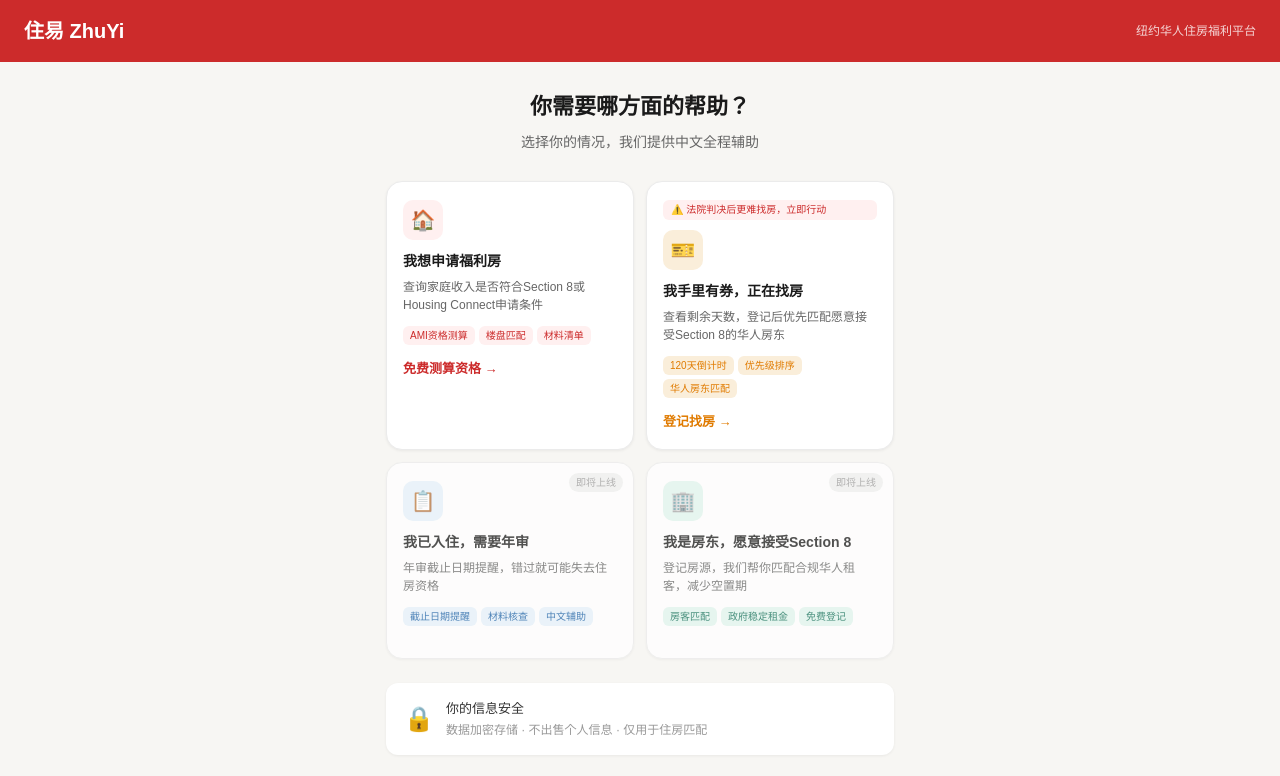
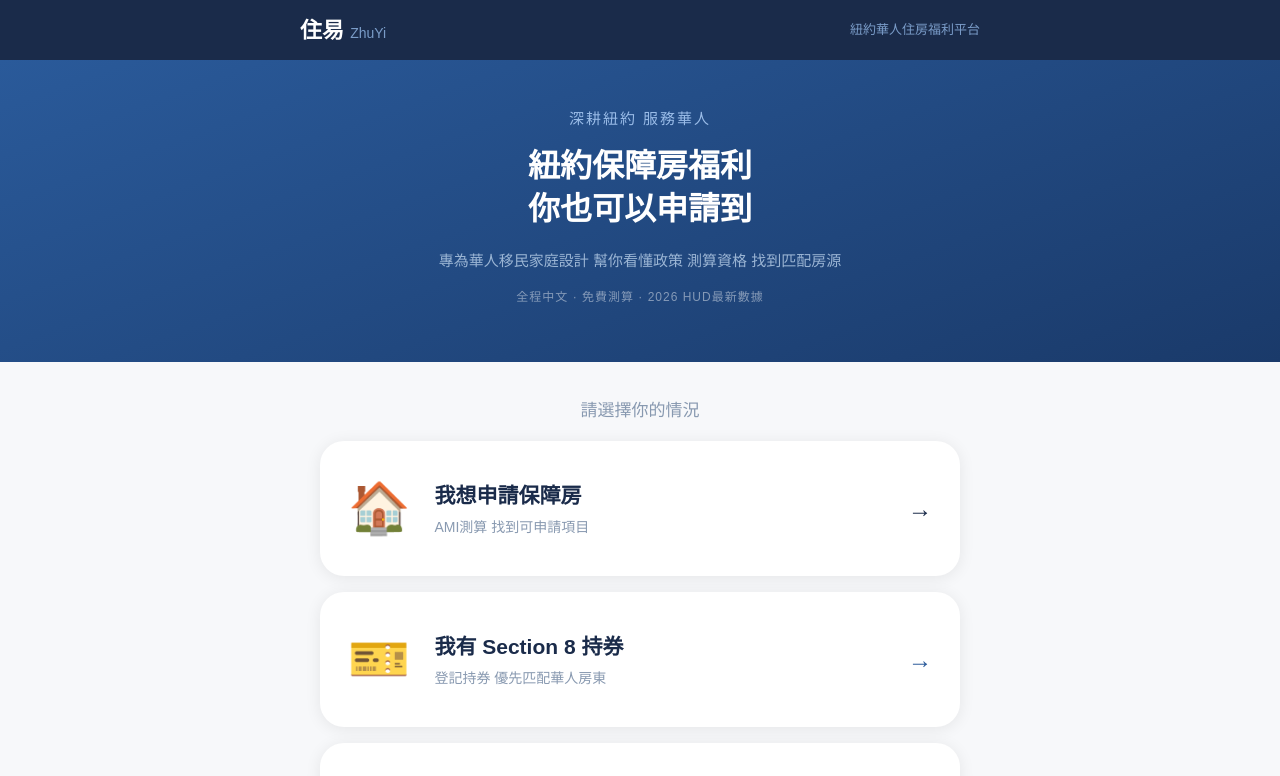
Before and after one commit to mtaiya2026jan-beep/zhuyi, a Next.js app: page / in a window 1280 px wide. Shown: the top 776 px of the page. Built offline with nearby package versions, Linux system fonts and the light colour scheme.

Commit message:
feat: replace homepage with new UI

```diff
--- a/src/app/page.tsx
+++ b/src/app/page.tsx
@@ -1,228 +1,82 @@
-'use client'
-
-import { useState } from 'react'
-
-const cards = [
-  {
-    id: 'ami',
-    emoji: '🏠',
-    title: '我想申请福利房',
-    desc: '查询家庭收入是否符合Section 8或Housing Connect申请条件',
-    tags: ['AMI资格测算', '楼盘匹配', '材料清单'],
-    color: '#CC2B2B',
-    bg: '#FFF0F0',
-    href: '/ami',
-    cta: '免费测算资格 →',
-  },
-  {
-    id: 'voucher',
-    emoji: '🎫',
-    title: '我手里有券，正在找房',
-    desc: '查看剩余天数，登记后优先匹配愿意接受Section 8的华人房东',
-    tags: ['120天倒计时', '优先级排序', '华人房东匹配'],
-    color: '#E07B00',
-    bg: '#FAEEDA',
-    href: '/voucher',
-    cta: '登记找房 →',
-    badge: '法院判决后更难找房，立即行动',
-  },
-  {
-    id: 'renewal',
-    emoji: '📋',
-    title: '我已入住，需要年审',
-    desc: '年审截止日期提醒，错过就可能失去住房资格',
-    tags: ['截止日期提醒', '材料核查', '中文辅助'],
-    color: '#185FA5',
-    bg: '#E6F1FB',
-    href: '/renewal',
-    cta: '设置年审提醒 →',
-    comingSoon: true,
-  },
-  {
-    id: 'landlord',
-    emoji: '🏢',
-    title: '我是房东，愿意接受Section 8',
-    desc: '登记房源，我们帮你匹配合规华人租客，减少空置期',
-    tags: ['房客匹配', '政府稳定租金', '免费登记'],
-    color: '#0F6E56',
-    bg: '#E1F5EE',
-    href: '/landlord',
-    cta: '登记房源 →',
-    comingSoon: true,
-  },
-]
-
-export default function HomePage() {
-  const [hoveredId, setHoveredId] = useState<string | null>(null)
-
+"use client";
+import {useRouter} from "next/navigation";
+const CARDS=[
+  {icon:"🏠",title:"我想申請保障房",sub:"AMI測算  找到可申請項目",href:"/ami",color:"#1A2B4A"},
+  {icon:"🎫",title:"我有 Section 8 持券",sub:"登記持券  優先匹配華人房東",href:"/voucher",color:"#2A5A9A"},
+  {icon:"🏘️",title:"我是華人房東",sub:"登記房源  接受持券租客",href:"/landlord",color:"#3A7A6A"},
+  {icon:"📋",title:"我已經申請了",sub:"診斷進度  查看卡在哪個環節",href:"/status",color:"#7A4A9A"},
+  {icon:"🏛️",title:"福利住房數據庫",sub:"三大機構房源  全美8券房東  每月更新",href:"/database",color:"#B05A00"},
+];
+const PRICING=[
+  {icon:"🆓",label:"AMI資格測算",desc:"輸入收入即知道你屬於哪個檔位、可申請哪些項目",price:"永久免費",priceColor:"#4AE89A",free:true},
+  {icon:"📋",label:"申請全程指引",desc:"中文填表指導、文件清單、截止日提醒、申請狀態追蹤",price:"$19.9 / 月",priceColor:"#FFD066",free:false},
+  {icon:"📅",label:"年審截止日提醒",desc:"Section 8 年審截止、Housing Connect 抽籤到期，統一管理不漏接",price:"$79 / 年",priceColor:"#FFD066",free:false},
+  {icon:"🤝",label:"持券成功找房撮合",desc:"為持券人配對接受 Section 8 的華人房東，簽約後一次性收費",price:"$1,400 / 單",priceColor:"#FFD066",free:false},
+];
+export default function Home(){
+  const router=useRouter();
   return (
-    <main style={{
-      minHeight: '100vh',
-      background: '#F7F6F3',
-      fontFamily: "'PingFang SC','Hiragino Sans GB','Microsoft YaHei',sans-serif",
-    }}>
-      {/* 顶部导航 */}
-      <div style={{
-        background: '#CC2B2B',
-        padding: '16px 24px',
-        display: 'flex',
-        alignItems: 'center',
-        justifyContent: 'space-between',
-      }}>
-        <div style={{ color: 'white', fontSize: '20px', fontWeight: '700' }}>住易 ZhuYi</div>
-        <div style={{ color: 'rgba(255,255,255,0.8)', fontSize: '12px' }}>纽约华人住房福利平台</div>
+    <div style={{fontFamily:"PingFang TC,Noto Sans TC,sans-serif",minHeight:"100vh",background:"#F7F8FA"}}>
+      <div style={{background:"#1A2B4A",padding:"0 24px"}}>
+        <div style={{maxWidth:680,margin:"0 auto",display:"flex",alignItems:"center",justifyContent:"space-between",height:60}}>
+          <div style={{color:"#fff",fontSize:22,fontWeight:800}}>住易 <span style={{fontSize:14,color:"#7A9CC8",fontWeight:400}}>ZhuYi</span></div>
+          <div style={{fontSize:13,color:"#7A9CC8"}}>紐約華人住房福利平台</div>
         </div>
-
-      <div style={{ maxWidth: '540px', margin: '0 auto', padding: '28px 16px' }}>
-
-        {/* 头部介绍 */}
-        <div style={{ marginBottom: '28px', textAlign: 'center' }}>
-          <h1 style={{ fontSize: '22px', fontWeight: '700', color: '#1a1a1a', margin: '0 0 8px' }}>
-            你需要哪方面的帮助？
-          </h1>
-          <p style={{ fontSize: '14px', color: '#666', margin: '0', lineHeight: '1.6' }}>
-            选择你的情况，我们提供中文全程辅助
-          </p>
       </div>
-
-        {/* 卡片网格 */}
-        <div style={{ display: 'grid', gridTemplateColumns: '1fr 1fr', gap: '12px', marginBottom: '24px' }}>
-          {cards.map(card => (
-            <div
-              key={card.id}
-              onClick={() => { if (!card.comingSoon) window.location.href = card.href }}
-              onMouseEnter={() => setHoveredId(card.id)}
-              onMouseLeave={() => setHoveredId(null)}
-              style={{
-                background: 'white',
-                borderRadius: '16px',
-                padding: '18px 16px',
-                border: hoveredId === card.id && !card.comingSoon
-                  ? `2px solid ${card.color}`
-                  : '1.5px solid #EBEBEB',
-                cursor: card.comingSoon ? 'default' : 'pointer',
-                transition: 'all 0.15s',
-                position: 'relative',
-                opacity: card.comingSoon ? 0.75 : 1,
-                boxShadow: hoveredId === card.id && !card.comingSoon
-                  ? `0 4px 16px ${card.color}20`
-                  : '0 1px 3px rgba(0,0,0,0.06)',
-              }}
-            >
-              {/* 即将上线标签 */}
-              {card.comingSoon && (
-                <div style={{
-                  position: 'absolute', top: '10px', right: '10px',
-                  background: '#F0F0F0', color: '#999',
-                  fontSize: '10px', fontWeight: '500',
-                  padding: '2px 7px', borderRadius: '10px',
-                }}>
-                  即将上线
+      <div style={{background:"linear-gradient(160deg,#2A5A9A 0%,#1A3A6A 100%)",padding:"48px 24px 56px",textAlign:"center"}}>
+        <div style={{maxWidth:520,margin:"0 auto"}}>
+          <div style={{fontSize:15,color:"#9ABCE8",letterSpacing:2,marginBottom:14}}>深耕紐約  服務華人</div>
+          <h1 style={{fontSize:32,fontWeight:800,color:"#fff",lineHeight:1.35,marginBottom:16}}>紐約保障房福利<br/>你也可以申請到</h1>
+          <p style={{fontSize:15,color:"#9BB5D4",lineHeight:1.8}}>專為華人移民家庭設計  幫你看懂政策  測算資格  找到匹配房源</p>
+          <div style={{marginTop:14,fontSize:12,color:"rgba(255,255,255,0.45)",letterSpacing:1}}>全程中文 · 免費測算 · 2026 HUD最新數據</div>
         </div>
-              )}
-
-              {/* 紧急提示 */}
-              {card.badge && (
-                <div style={{
-                  background: '#FFF0F0',
-                  color: '#CC2B2B',
-                  fontSize: '10px',
-                  fontWeight: '500',
-                  padding: '3px 8px',
-                  borderRadius: '6px',
-                  marginBottom: '10px',
-                  lineHeight: '1.4',
-                }}>
-                  ⚠️ {card.badge}
       </div>
-              )}
-
-              {/* Emoji图标 */}
-              <div style={{
-                width: '40px', height: '40px',
-                background: card.bg,
-                borderRadius: '10px',
-                display: 'flex', alignItems: 'center', justifyContent: 'center',
-                fontSize: '20px', marginBottom: '12px',
-              }}>
-                {card.emoji}
+      <div style={{maxWidth:680,margin:"0 auto",padding:"0 20px 50px"}}>
+        <div style={{fontSize:17,color:"#8899B0",margin:"36px 0 18px",textAlign:"center",fontWeight:500}}>請選擇你的情況</div>
+        <div style={{display:"flex",flexDirection:"column",gap:16}}>
+          {CARDS.map(c=>(
+            <button key={c.href} onClick={()=>router.push(c.href)}
+              style={{background:"#fff",border:"none",borderRadius:24,padding:"30px 28px",textAlign:"left",
+                boxShadow:"0 2px 16px rgba(0,0,0,0.08)",display:"flex",alignItems:"center",gap:24,cursor:"pointer"}}>
+              <div style={{fontSize:50,flexShrink:0}}>{c.icon}</div>
+              <div style={{flex:1}}>
+                <div style={{fontSize:21,fontWeight:700,color:"#1A2B4A",marginBottom:6}}>{c.title}</div>
+                <div style={{fontSize:14,color:"#8899B0"}}>{c.sub}</div>
               </div>
-
-              {/* 标题 */}
-              <p style={{
-                fontSize: '14px', fontWeight: '600',
-                color: '#1a1a1a', margin: '0 0 6px',
-                lineHeight: '1.4',
-              }}>
-                {card.title}
-              </p>
-
-              {/* 描述 */}
-              <p style={{
-                fontSize: '12px', color: '#666',
-                margin: '0 0 12px', lineHeight: '1.5',
-              }}>
-                {card.desc}
-              </p>
-
-              {/* 功能标签 */}
-              <div style={{ display: 'flex', flexWrap: 'wrap', gap: '4px', marginBottom: '14px' }}>
-                {card.tags.map(tag => (
-                  <span key={tag} style={{
-                    fontSize: '10px', padding: '2px 7px',
-                    background: card.bg, color: card.color,
-                    borderRadius: '6px', fontWeight: '500',
-                  }}>
-                    {tag}
-                  </span>
+              <div style={{fontSize:24,color:c.color,fontWeight:700,flexShrink:0}}>→</div>
+            </button>
           ))}
         </div>
-
-              {/* CTA按钮 */}
-              {!card.comingSoon && (
-                <div style={{
-                  fontSize: '13px', fontWeight: '600',
-                  color: card.color,
-                  display: 'flex', alignItems: 'center', gap: '4px',
-                }}>
-                  {card.cta}
-                </div>
-              )}
+        <div style={{marginTop:28,background:"#fff",borderRadius:18,padding:"18px 22px",boxShadow:"0 2px 12px rgba(0,0,0,0.06)"}}>
+          <div style={{display:"flex",justifyContent:"center",textAlign:"center"}}>
+            {[["17.7萬","NYCHA公房套數"],["8.5萬","紐約市8券家庭"],["2.5萬+","接受8券房東"],["10萬+","紐約華人家庭"]].map(([num,label],i,arr)=>(
+              <div key={label} style={{flex:1,borderRight:i<arr.length-1?"1px solid #ECEEF3":"none",padding:"4px 0"}}>
+                <div style={{fontSize:20,fontWeight:800,color:"#1A2B4A"}}>{num}</div>
+                <div style={{fontSize:11,color:"#8899B0",marginTop:4}}>{label}</div>
               </div>
             ))}
           </div>
-
-        {/* 底部信任背书 */}
-        <div style={{
-          background: 'white',
-          borderRadius: '12px',
-          padding: '16px 18px',
-          display: 'flex',
-          alignItems: 'center',
-          gap: '12px',
-          boxShadow: '0 1px 3px rgba(0,0,0,0.06)',
-        }}>
-          <div style={{ fontSize: '24px' }}>🔒</div>
+        </div>
+        <div style={{marginTop:14,background:"#1A2B4A",borderRadius:18,padding:"18px 20px"}}>
+          <div style={{fontSize:12,color:"#7A9CC8",textAlign:"center",marginBottom:12,letterSpacing:1}}>服務收費說明</div>
+          {PRICING.map((p,i)=>(
+            <div key={p.label}>
+              {i>0&&<div style={{height:1,background:"rgba(255,255,255,0.08)",margin:"10px 0"}}/>}
+              <div style={{display:"flex",alignItems:"center",justifyContent:"space-between",gap:12}}>
+                <div style={{display:"flex",alignItems:"flex-start",gap:10}}>
+                  <span style={{fontSize:17,marginTop:2}}>{p.icon}</span>
                   <div>
-            <p style={{ fontSize: '13px', fontWeight: '500', color: '#333', margin: '0 0 2px' }}>
-              你的信息安全
-            </p>
-            <p style={{ fontSize: '12px', color: '#999', margin: '0', lineHeight: '1.5' }}>
-              数据加密存储 · 不出售个人信息 · 仅用于住房匹配
-            </p>
+                    <div style={{fontSize:14,color:p.free?"#fff":"#C8D8F0",fontWeight:600}}>{p.label}</div>
+                    <div style={{fontSize:11,color:"#7A9CC8",marginTop:2}}>{p.desc}</div>
                   </div>
                 </div>
-
-        {/* 底部说明 */}
-        <p style={{
-          fontSize: '11px', color: '#bbb',
-          textAlign: 'center', margin: '20px 0 0',
-          lineHeight: '1.6',
-        }}>
-          住易 ZhuYi · 纽约华人住房福利平台<br />
-          数据来源：HUD 2025年 · NYCHA官方 · 纽约市住房局
-        </p>
+                <span style={{fontSize:14,fontWeight:p.free?800:700,color:p.priceColor,whiteSpace:"nowrap"}}>{p.price}</span>
               </div>
-    </main>
-  )
+            </div>
+          ))}
+        </div>
+        <div style={{textAlign:"center",marginTop:18,fontSize:12,color:"#B0BBC8"}}>住易 ZhuYi · 紐約華人住房福利平台</div>
+      </div>
+    </div>
+  );
 }
```
Lines whose indentation alone changed are shown as unchanged.
